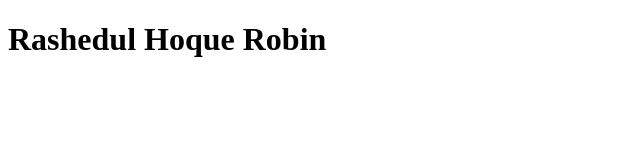
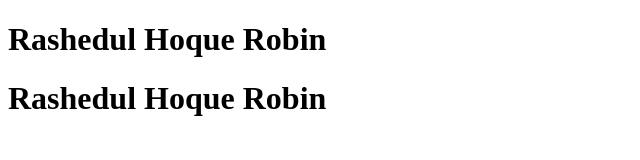
Before and after one commit to rh-robin/practice, a plain HTML site: page index.html in a window 1280 px wide. Shown: the whole page, without its empty margins (0-640 px from the left). Drawn offline with Linux system fonts and the light colour scheme.

Commit message:
second commit

```diff
--- a/index.html
+++ b/index.html
@@ -7,5 +7,6 @@
 </head>
 <body>
     <h1>Rashedul Hoque Robin</h1>
+    <h1>Rashedul Hoque Robin</h1>
 </body>
 </html>
```
